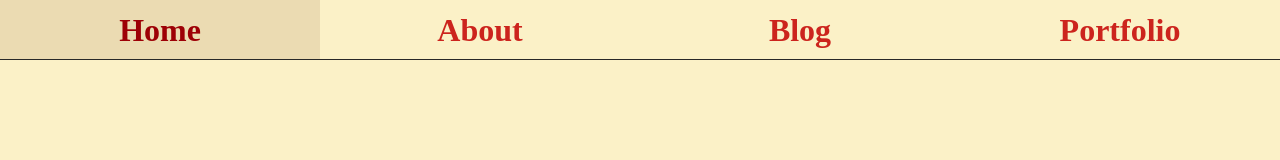
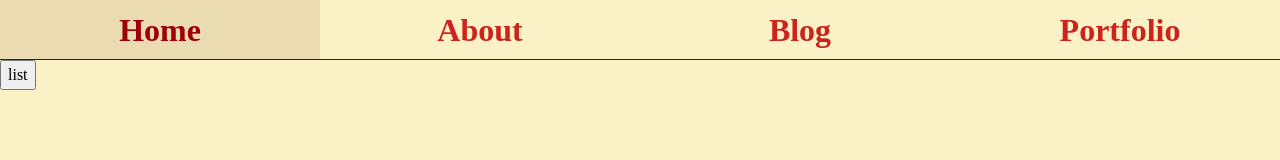
Before and after one commit to regexbuster/frontend-personal, a Next.js app: page /blog in a window 1280 px wide. Shown: the top 160 px of the page. Built offline with nearby package versions, Linux system fonts and the light colour scheme.

Commit message:
blog toggle

```diff
--- /dev/null
+++ b/app/blog/BlogItem.jsx
@@ -0,0 +1,48 @@
+'use client';
+
+import { useState } from 'react';
+
+const BlogLayoutType = {
+    LIST: 'list',
+    GRID: 'grid',
+};
+
+function BlogContainer() {
+    const [layoutType, setLayoutType] = useState({
+        current: BlogLayoutType.LIST,
+        next: BlogLayoutType.GRID,
+    });
+
+    const toggleLayout = () => {
+        const values = Object.values(BlogLayoutType);
+        const i = values.indexOf(layoutType.current);
+        const len = values.length;
+
+        // loop back if we escape layout type length
+        const newIndex = i + 1 >= len ? 0 : i + 1;
+        const nextIndex = i + 2 >= len ? i + 2 - len : i + 2;
+
+        console.log({ current: values[newIndex], next: values[nextIndex] });
+
+        setLayoutType({ current: values[newIndex], next: values[nextIndex] });
+    };
+
+    const toUpperFirstLetter = (str) => {
+        return str.charAt(0).toUpperCase() + str.slice(1);
+    };
+
+    return (
+        <div>
+            <button onClick={toggleLayout}>{layoutType.current}</button>
+        </div>
+    );
+}
+
+function BlogCard({ layoutType }) {
+    return <div></div>;
+}
+
+module.exports = {
+    BlogCard: BlogCard,
+    BlogContainer: BlogContainer,
+};
--- a/app/blog/page.jsx
+++ b/app/blog/page.jsx
@@ -1,7 +1,13 @@
 import styles from './blog.page.module.css';
 
+import { BlogContainer } from './BlogItem';
+
 function Blog() {
-    return <main className={styles.main}></main>;
+    return (
+        <main className={styles.main}>
+            <BlogContainer />
+        </main>
+    );
 }
 
 export default Blog;
```
